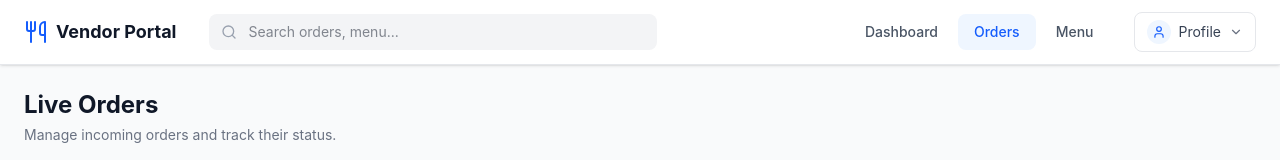
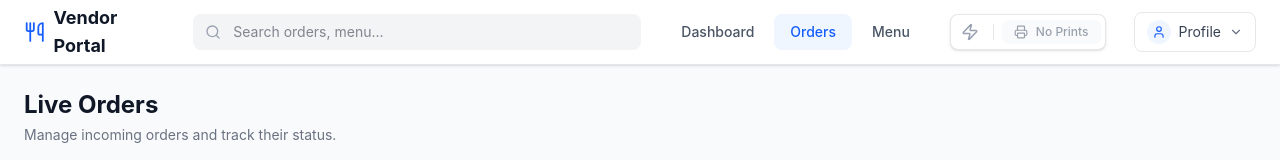
Before and after one commit to Kundalaryan/vendor_dashboard, a React (Vite) app: page /orders in a window 1280 px wide. Shown: the top 160 px of the page. Built offline with nearby package versions, Linux system fonts and the light colour scheme; no server answers.

Commit message:
added new auto function  for printing

```diff
--- a/src/features/print/PrintManager.tsx
+++ b/src/features/print/PrintManager.tsx
@@ -1,4 +1,4 @@
-import { useRef, useState } from "react";
+import { useRef, useState, useEffect } from "react";
 import { useQuery, useMutation, useQueryClient } from "@tanstack/react-query";
 import { useReactToPrint } from "react-to-print";
 import { Printer, Loader2, AlertTriangle, Zap } from "lucide-react";
@@ -9,99 +9,125 @@ export const PrintManager = () => {
   const queryClient = useQueryClient();
   const componentRef = useRef<HTMLDivElement>(null);
 
-  // Load "Auto-Complete" setting from local storage
+  const [isPrinting, setIsPrinting] = useState(false);
+  const [showConfirmation, setShowConfirmation] = useState(false);
+
+  // Load "Zap Mode" setting
   const [autoComplete, setAutoComplete] = useState(() => {
     return localStorage.getItem("print_auto_complete") === "true";
   });
 
-  const [showConfirmation, setShowConfirmation] = useState(false);
-
-  // 1. Toggle Auto-Complete
+  // Toggle Zap Mode
   const toggleAutoComplete = () => {
     const newValue = !autoComplete;
     setAutoComplete(newValue);
     localStorage.setItem("print_auto_complete", String(newValue));
   };
 
-  // 2. Poll for Pending Prints (Every 10 seconds)
+  // Poll for Pending Prints (Every 10 seconds)
   const { data: pendingOrders = [] } = useQuery({
     queryKey: ["pending-prints"],
     queryFn: printService.getPendingPrints,
     refetchInterval: 10000,
   });
 
-  // 3. Mutation to mark complete
+  // Mark Complete Mutation
   const completeMutation = useMutation({
     mutationFn: async (orderIds: number[]) => {
-      // Parallel execution is faster
       await Promise.all(orderIds.map(id => printService.markPrintComplete(id)));
     },
     onSuccess: () => {
-      // Optimistic update: Clear list immediately
       queryClient.setQueryData(["pending-prints"], []);
       queryClient.invalidateQueries({ queryKey: ["pending-prints"] });
       setShowConfirmation(false);
+      setIsPrinting(false);
+    },
+    onError: () => {
+      setIsPrinting(false);
     }
   });
 
-  // 4. Print Handler
+  // Print Handler
   const handlePrint = useReactToPrint({
     contentRef: componentRef,
     documentTitle: "Vendor_Receipts",
     onAfterPrint: () => {
-      // IF Auto-Complete is ON, we assume success immediately
       if (autoComplete) {
         if (pendingOrders.length > 0) {
           const ids = pendingOrders.map(o => o.orderId);
           completeMutation.mutate(ids);
+        } else {
+          setIsPrinting(false);
         }
       } else {
-        // ELSE, ask for confirmation
         setShowConfirmation(true);
+        setIsPrinting(false);
       }
     }
   });
 
-  // If no orders to print AND we are not confirming, hide everything
-  if (pendingOrders.length === 0 && !showConfirmation) {
-    return null;
+  // --- AUTOMATION LOGIC ---
+  useEffect(() => {
+    if (autoComplete && pendingOrders.length > 0 && !isPrinting) {
+      setIsPrinting(true);
+      setTimeout(() => {
+        handlePrint();
+      }, 500);
     }
+  }, [pendingOrders, autoComplete, isPrinting, handlePrint]);
+
+  const hasOrders = pendingOrders.length > 0;
+  const isLoading = completeMutation.isPending || isPrinting;
 
   return (
     <>
-      {/* --- BUTTONS IN NAVBAR --- */}
-      {pendingOrders.length > 0 && !showConfirmation && (
-        <div className="flex items-center gap-2 mr-4 bg-white p-1 rounded-lg border border-gray-200 shadow-sm">
+      {/* --- PERMANENT HEADER TOOLBAR --- */}
+      <div className="flex items-center gap-1 mr-4 bg-white p-1 rounded-lg border border-gray-200 shadow-sm h-9">
 
-          {/* Settings Toggle (Small Icon) */}
+        {/* 1. Zap Toggle (Always Visible & Interactive) */}
         <button
           onClick={toggleAutoComplete}
-            title={autoComplete ? "Auto-Complete ON: Printing will instantly mark orders as done" : "Auto-Complete OFF: You will be asked to confirm printing"}
-            className={`p-2 rounded-md transition-colors ${
-              autoComplete ? "text-green-600 bg-green-50" : "text-gray-400 hover:text-gray-600 hover:bg-gray-50"
+          title={autoComplete ? "Zap Mode ON: Auto-print enabled" : "Zap Mode OFF: Manual print"}
+          className={`p-1.5 rounded-md transition-all duration-200 ${
+            autoComplete
+              ? "text-green-600 bg-green-50 hover:bg-green-100"
+              : "text-gray-400 hover:text-gray-600 hover:bg-gray-50"
           }`}
         >
           <Zap size={18} fill={autoComplete ? "currentColor" : "none"} />
         </button>
 
+        {/* Separator */}
+        <div className="w-px h-4 bg-gray-200 mx-1"></div>
+
+        {/* 2. Print Button (Visible but changes state) */}
         <button
-            onClick={() => handlePrint()}
-            disabled={completeMutation.isPending}
-            className="flex items-center gap-2 px-3 py-1.5 bg-blue-600 hover:bg-blue-700 text-white text-sm font-medium rounded-md shadow-sm animate-pulse transition-all"
+          onClick={() => { setIsPrinting(true); handlePrint(); }}
+          disabled={!hasOrders || isLoading}
+          className={`flex items-center gap-2 px-3 py-1 text-xs font-medium rounded-md transition-all ${
+            hasOrders
+              ? "bg-blue-600 hover:bg-blue-700 text-white shadow-sm animate-pulse cursor-pointer"
+              : "bg-gray-50 text-gray-400 cursor-not-allowed"
+          }`}
         >
-            {completeMutation.isPending ? <Loader2 className="animate-spin" size={16} /> : <Printer size={16} />}
-            <span>Print Pending ({pendingOrders.length})</span>
+          {isLoading ? (
+            <Loader2 className="animate-spin" size={14} />
+          ) : (
+            <Printer size={14} />
+          )}
+
+          <span className="whitespace-nowrap">
+            {hasOrders ? `Print (${pendingOrders.length})` : "No Prints"}
+          </span>
         </button>
       </div>
-      )}
 
-      {/* --- HIDDEN RECEIPT COMPONENT --- */}
-      {/* This renders ALL pending orders in one go */}
+      {/* Hidden Receipt Component */}
       <div style={{ display: "none" }}>
         <ReceiptBatch ref={componentRef} orders={pendingOrders} />
       </div>
 
-      {/* --- CONFIRMATION MODAL (Only shows if Auto-Complete is OFF) --- */}
+      {/* Confirmation Modal */}
       {showConfirmation && (
         <div className="fixed inset-0 z-[100] flex items-center justify-center p-4 bg-black/50 backdrop-blur-sm">
            <div className="bg-white rounded-xl shadow-2xl p-6 max-w-sm w-full border border-gray-100">
@@ -110,13 +136,10 @@ export const PrintManager = () => {
                   <AlertTriangle size={24} />
                 </div>
                 <h3 className="text-lg font-bold text-gray-900">Did the receipts print?</h3>
-                <p className="text-sm text-gray-500 mt-2 mb-6">
-                  Confirming will remove these orders from the print queue.
-                </p>
-                <div className="flex gap-3 w-full">
+                <div className="flex gap-3 w-full mt-6">
                    <button
                      onClick={() => setShowConfirmation(false)}
-                     className="flex-1 px-4 py-2 border rounded-lg hover:bg-gray-50 text-gray-700 font-medium"
+                     className="flex-1 px-4 py-2 border rounded-lg hover:bg-gray-50 font-medium text-sm"
                    >
                      No, Retry
                    </button>
@@ -125,9 +148,9 @@ export const PrintManager = () => {
                        const ids = pendingOrders.map(o => o.orderId);
                        completeMutation.mutate(ids);
                      }}
-                     className="flex-1 px-4 py-2 bg-green-600 text-white rounded-lg hover:bg-green-700 font-medium shadow-sm"
+                     className="flex-1 px-4 py-2 bg-green-600 text-white rounded-lg hover:bg-green-700 font-medium text-sm"
                    >
-                     Yes, Printed
+                     Yes
                    </button>
                 </div>
              </div>
--- a/src/pages/Orders.tsx
+++ b/src/pages/Orders.tsx
@@ -26,7 +26,15 @@ export default function Orders() {
   // 2. Mutations
   const acceptMutation = useMutation({
     mutationFn: (id: number) => orderService.acceptOrder(id),
-    onSuccess: () => queryClient.invalidateQueries({ queryKey: ["orders"] }),
+    onSuccess: () => {
+      // 1. Refresh Orders List
+      queryClient.invalidateQueries({ queryKey: ["orders"] });
+
+      // 2. NEW: Immediately check for prints
+      // This forces PrintManager to fetch new data.
+      // If backend added it to the print queue, PrintManager will see it and auto-print.
+      queryClient.invalidateQueries({ queryKey: ["pending-prints"] });
+    },
   });
 
   const rejectMutation = useMutation({
@@ -114,17 +122,15 @@ export default function Orders() {
               <button
                 key={tab.value}
                 onClick={() => setActiveTab(tab.value)}
-                className={`pb-3 pt-2 px-2 text-sm font-medium whitespace-nowrap transition-all border-b-2 flex items-center gap-2 ${
-                  activeTab === tab.value
+                className={`pb-3 pt-2 px-2 text-sm font-medium whitespace-nowrap transition-all border-b-2 flex items-center gap-2 ${activeTab === tab.value
                     ? "border-blue-600 text-blue-600"
                     : "border-transparent text-gray-500 hover:text-gray-700"
-                }`}
+                  }`}
               >
                 {tab.label}
                 {tab.count > 0 && (
-                  <span className={`text-[10px] px-2 py-0.5 rounded-full ${
-                    activeTab === tab.value ? "bg-blue-100 text-blue-700" : "bg-gray-100 text-gray-600"
-                  }`}>
+                  <span className={`text-[10px] px-2 py-0.5 rounded-full ${activeTab === tab.value ? "bg-blue-100 text-blue-700" : "bg-gray-100 text-gray-600"
+                    }`}>
                     {tab.count}
                   </span>
                 )}
```
Lines whose indentation alone changed are shown as unchanged.
